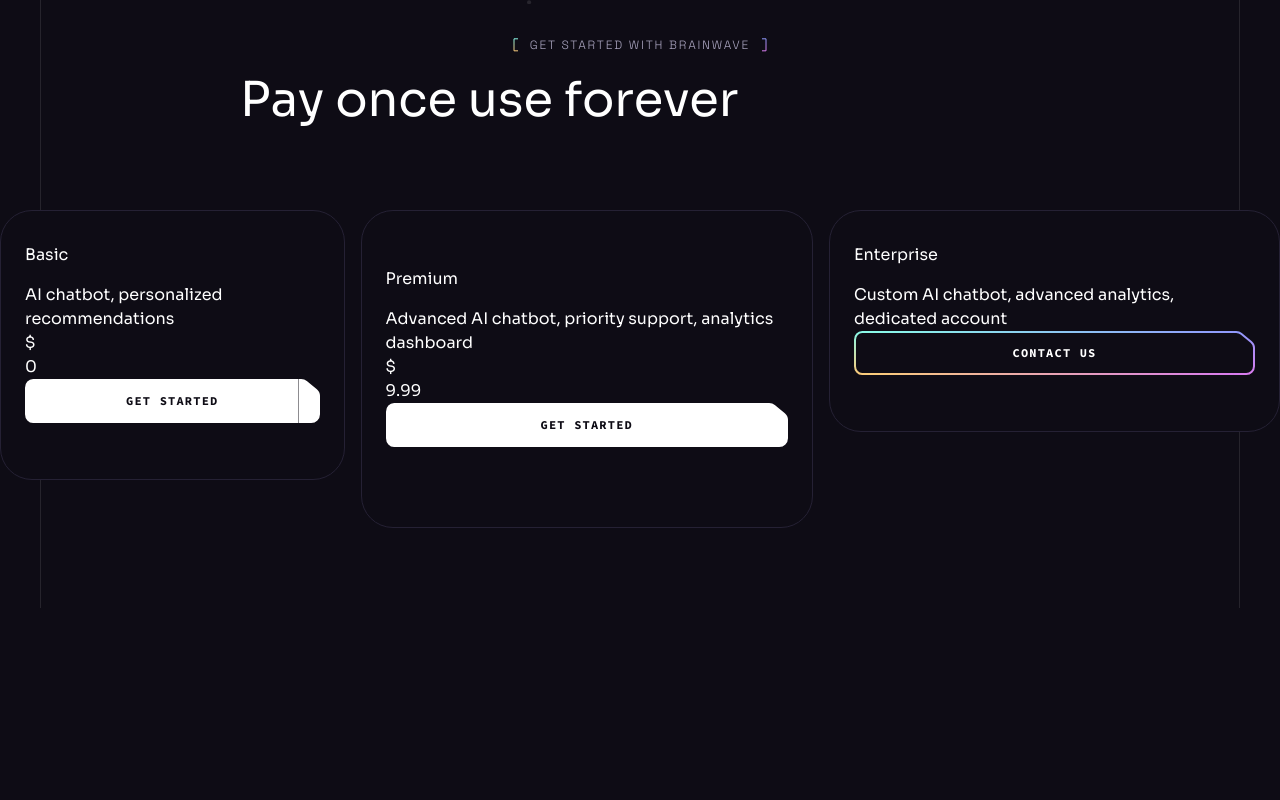
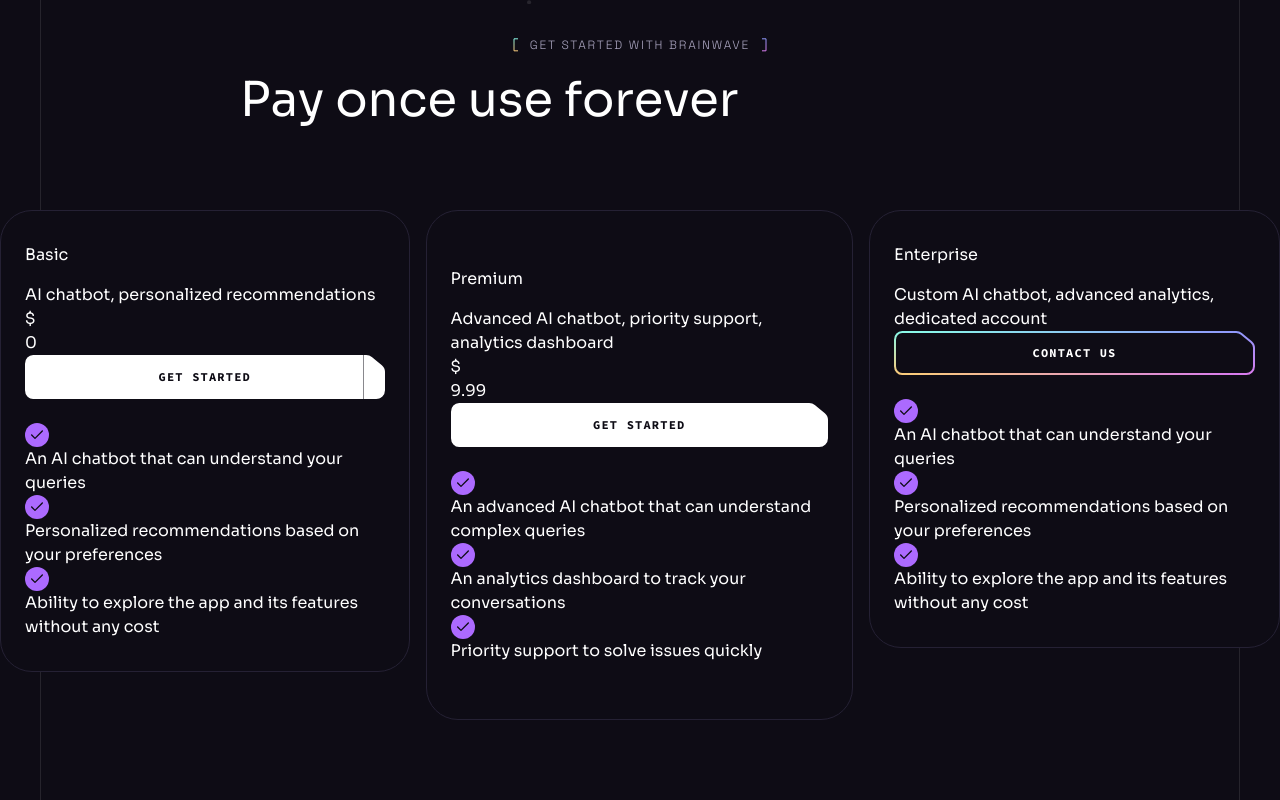
Before and after one commit to ahteshamsalamatansari/sass-ui-react, a React (Vite) app: page / in a window 1280 px wide. Shown: the part 5699-6499 px from the top of the page. Before the commit the page ends 6307 px from the top, so only its background shows below. Built offline with nearby package versions, Linux system fonts and the light colour scheme.

Commit message:
STyling the prcing list component

```diff
--- a/src/components/PricingList.jsx
+++ b/src/components/PricingList.jsx
@@ -1,3 +1,4 @@
+import { check } from "../assets";
 import { pricing } from "../constants";
 import Button from "./Button";
 
@@ -26,6 +27,14 @@ const Pricinglist = () => {
           >
             {item.price ? "Get Started" : "Contact us"}
           </Button>
+          <ul>
+            {item.features.map((feature, index) => (
+              <li key={index}>
+                <img src={check} width={24} height={24} alt="check" />
+                <p>{feature}</p>
+              </li>
+            ))}
+          </ul>
         </div>
       ))}
     </div>
```
